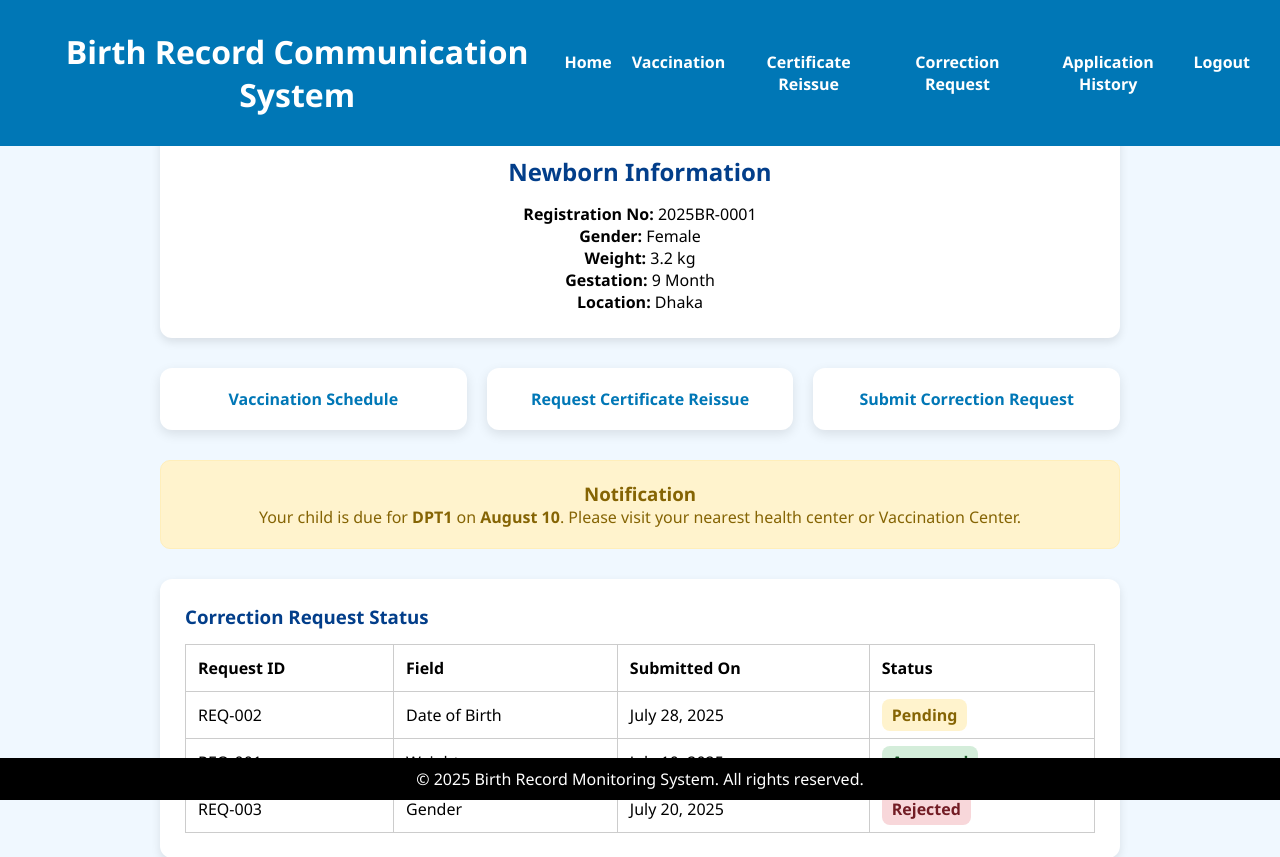
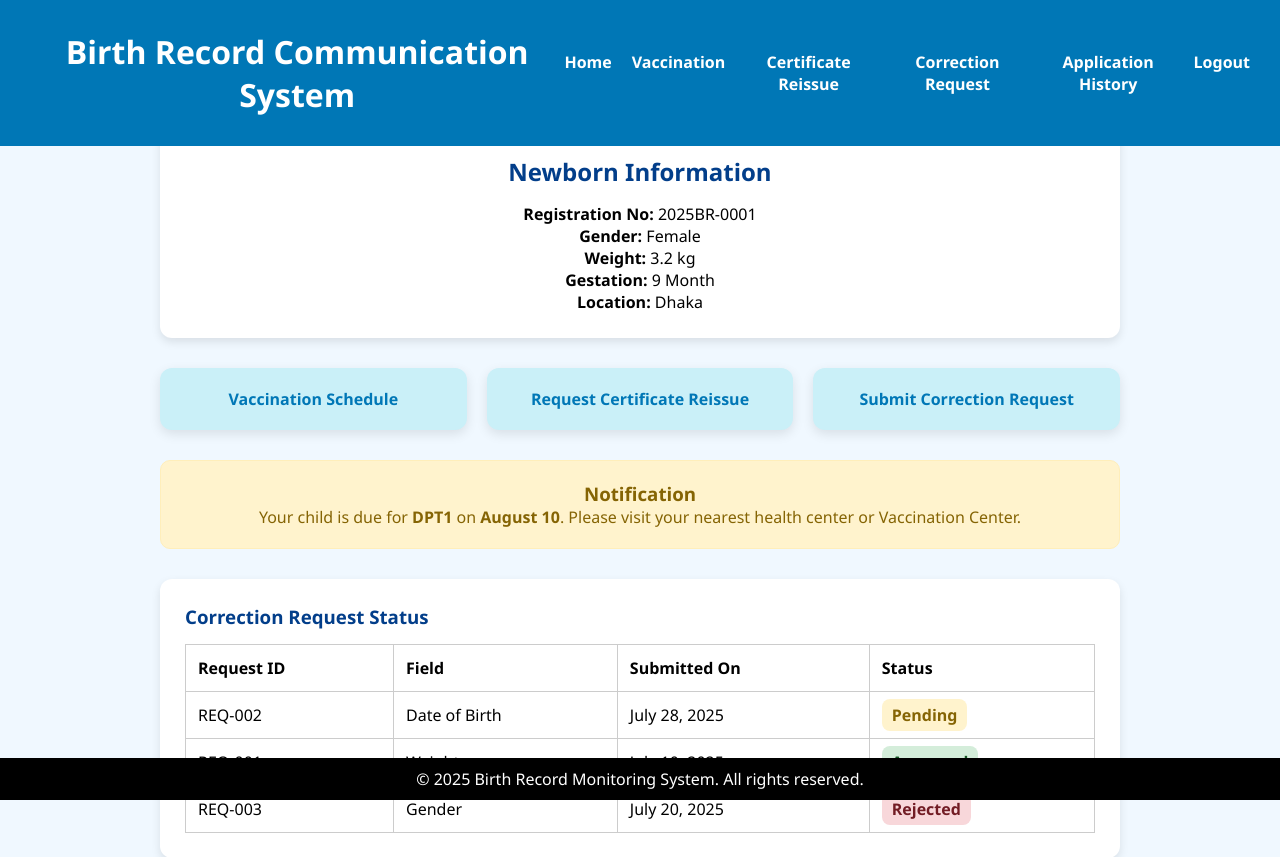
Before and after one commit to Saj1d-prompt/BirthRecordCommunicationSystem, a PHP site: page /parent_dashboard.html in a window 1280 px wide. Shown: the top 857 px of the page. Run offline with PHP 8.4, Linux system fonts and the light colour scheme.

Commit message:
changed a color

```diff
--- a/parent_dashboard.css
+++ b/parent_dashboard.css
@@ -86,7 +86,7 @@ body {
 }
 
 .features {
-    background-color: #fff;
+    background-color: #caf0f8;
     padding: 20px;
     text-align: center;
     border-radius: 12px;
```
